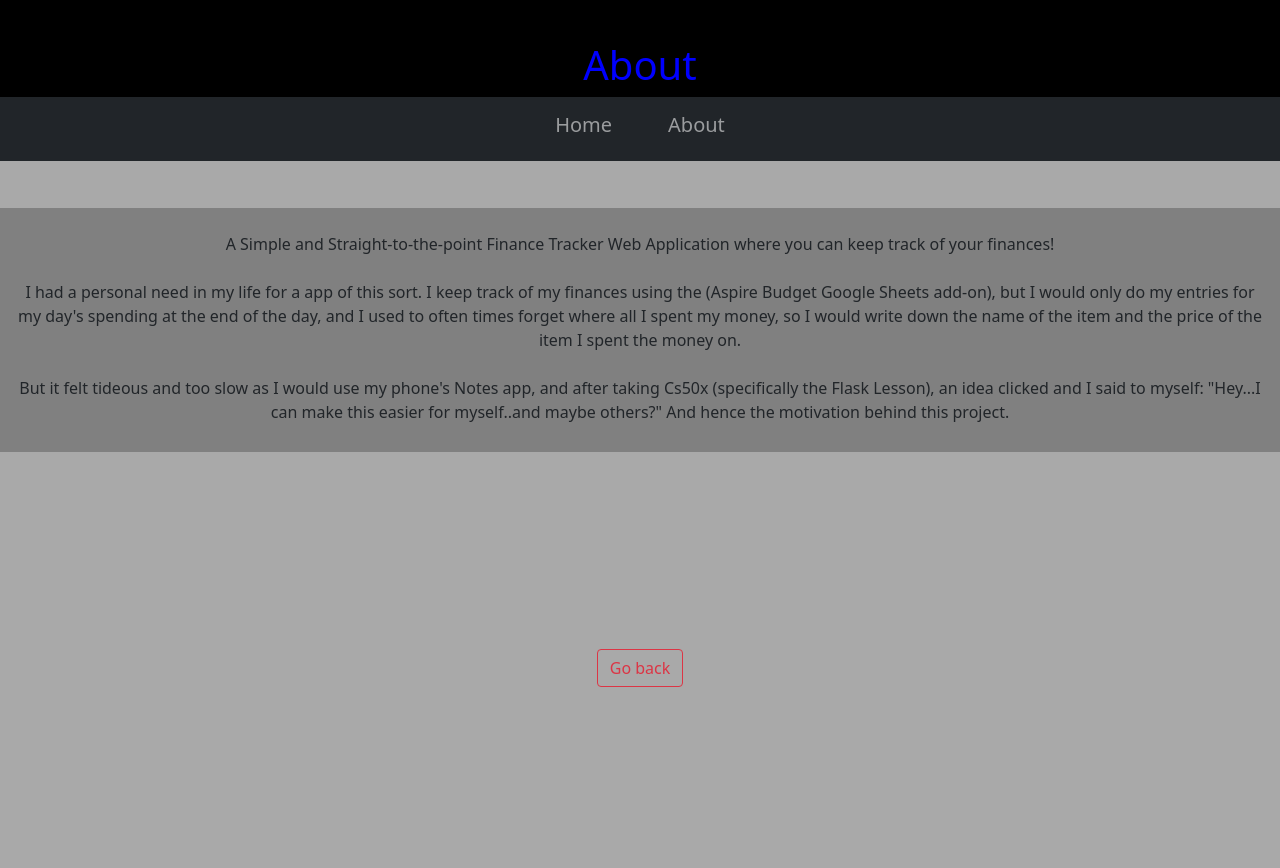
After one commit to Ghazi158/project, a Flask app: page /about in a window 1280 px wide. The commit adds this page. Run offline with Flask 3, Linux system fonts and the light colour scheme; some libraries are stand-ins or nearby versions.

Commit message:
Added About Page and more UI changes

```diff
--- a/app.py
+++ b/app.py
@@ -66,3 +66,8 @@ def index():
             )
 
         return redirect("/")
+
+
+@app.route("/about", methods=["GET", "POST"])
+def about():
+    return render_template("about.html")
--- /dev/null
+++ b/templates/about.html
@@ -0,0 +1,76 @@
+<!DOCTYPE html>
+
+<html lang="en">
+
+<head>
+
+    <meta charset="utf-8">
+    <meta name="viewport" content="initial-scale=1, width=device-width">
+
+    <!-- http://getbootstrap.com/docs/5.1/ -->
+    <link crossorigin="anonymous" href="https://cdn.jsdelivr.net/npm/bootstrap@5.1.3/dist/css/bootstrap.min.css" integrity="sha384-1BmE4kWBq78iYhFldvKuhfTAU6auU8tT94WrHftjDbrCEXSU1oBoqyl2QvZ6jIW3" rel="stylesheet">
+    <script crossorigin="anonymous" src="https://cdn.jsdelivr.net/npm/bootstrap@5.1.3/dist/js/bootstrap.bundle.min.js" integrity="sha384-ka7Sk0Gln4gmtz2MlQnikT1wXgYsOg+OMhuP+IlRH9sENBO0LRn5q+8nbTov4+1p"></script>
+
+
+
+    <title>About</title>
+
+</head>
+
+
+<style>
+    .center-div {
+    display: flex;
+    justify-content: center;
+    align-items: center;
+    height: 50vh;
+    }
+
+    .header {
+    background-color: black;
+    color: blue;
+    height: 20vh;
+    padding: 41px 0 0 0;
+    }
+</style>
+<body style="background-color: #A9A9A9;">
+
+        <header class="mb-5 small text-center header">
+
+            <h1 >
+              About
+          </h1>
+          <nav class="navbar navbar-expand-lg navbar-dark bg-dark">
+            <div class="mx-auto">
+            <ul class="navbar-nav">
+                  <li class="nav-item active">
+                    <a class="nav-link h5" href="/">Home</a>
+                  </li>
+                  <li class="nav-item h5" style="padding-left: 2.5rem">
+                    <a class="nav-link" href="/about">About</a>
+                  </li>
+                </ul>
+              </div>
+            </nav>
+
+        </header>
+
+        <p style="text-align: center;background-color: grey;padding: 24px 14px 28px 14px;">
+            A Simple and Straight-to-the-point Finance Tracker Web Application where you can keep track of your finances!
+            <br> <br>
+            I had a personal need in my life for a app of this sort. I keep track of my finances using the (Aspire Budget Google Sheets add-on), but I would only do my entries for my day's spending at the end of the day, and I used to often times forget where all I spent my money, so I would write down the name of the item and the price of the item I spent the money on.
+            <br> <br>
+            But it felt tideous and too slow as I would use my phone's Notes app, and after taking Cs50x (specifically the Flask Lesson), an idea clicked and I said to myself: "Hey...I can make this easier for myself..and maybe others?" And hence the motivation behind this project.</p>
+
+        <form action="/" method="get">
+
+
+        <div class="center-div">
+        <button type="submit" class="btn btn-outline-danger">Go back</button>
+        </div>
+    </form>
+
+</body>
+
+
+</html>
```
Also changed, not shown: templates/index.html (+36 -25 lines), tracker.db, web-image.jpg (deleted).
